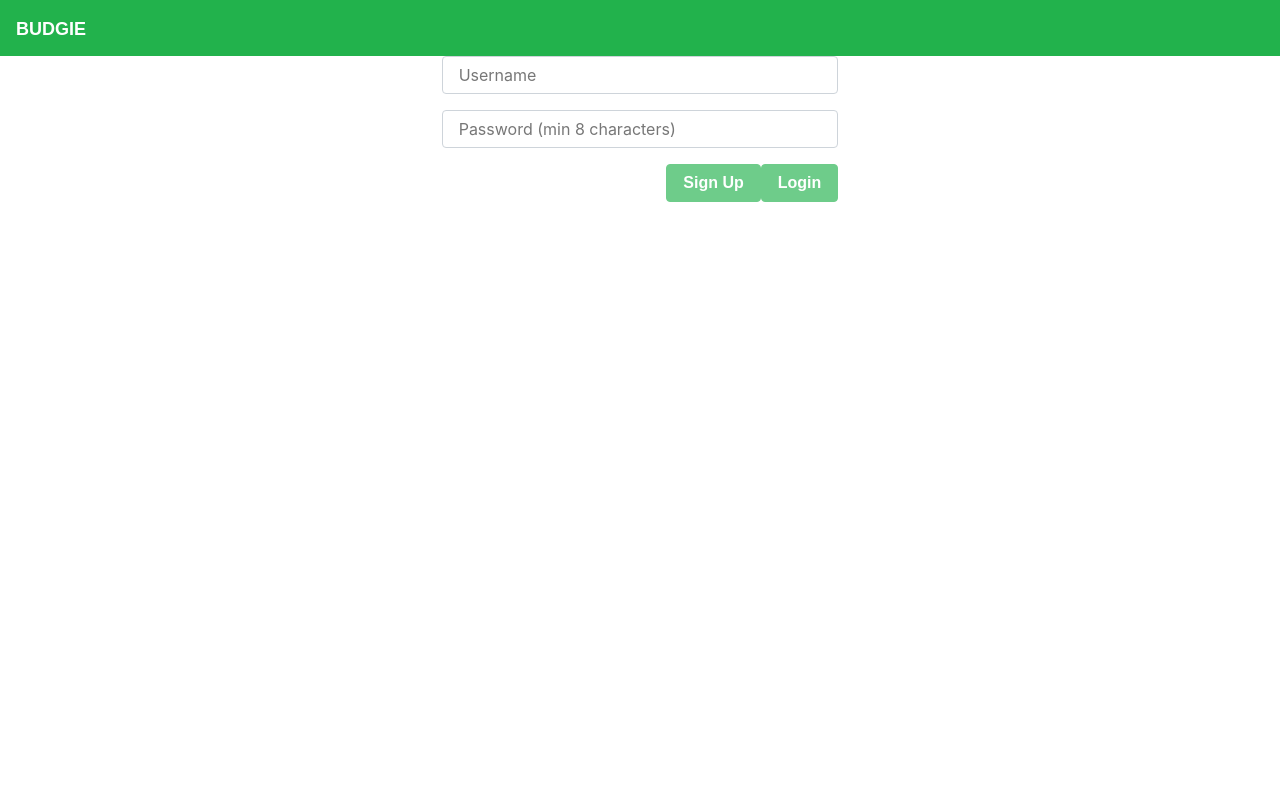
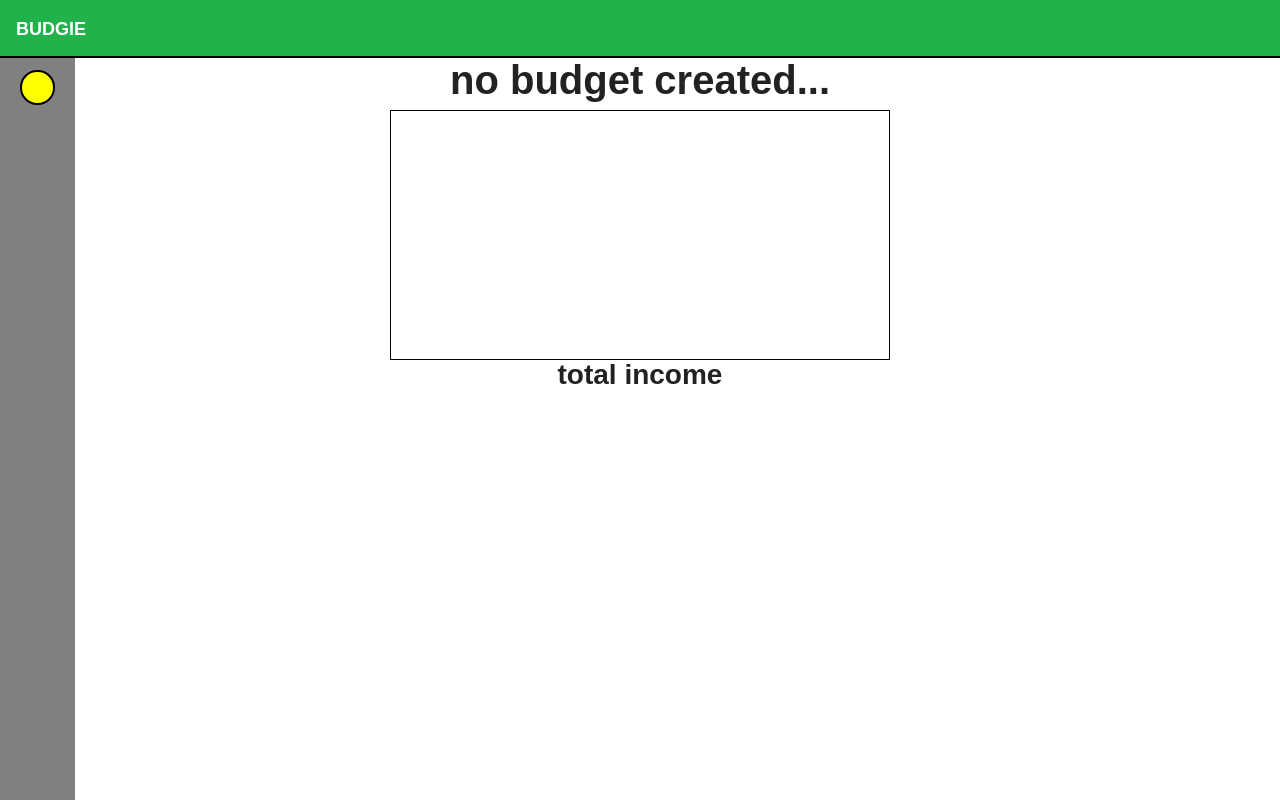
Before and after one commit to aj-reid14/Budgie, a React (Create React App) app in the folder client/: page / in a window 1280 px wide. Built offline with nearby package versions, Linux system fonts and the light colour scheme; a web font is replaced by a local one.

Commit message:
created simple budget page that displays area for pie-chart and sample button

```diff
--- a/client/public/index.html
+++ b/client/public/index.html
@@ -15,7 +15,8 @@
   <noscript>
     You need to enable JavaScript to run this app.
   </noscript>
-  <div id="root"></div>
+  <div id="root">
+  </div>
 </body>
 
 </html>
--- a/client/src/App.js
+++ b/client/src/App.js
@@ -1,6 +1,7 @@
 import React from "react";
 import { BrowserRouter as Router, Route, Switch } from "react-router-dom";
 import Login from "./pages/Login";
+import Budget from "./pages/Budgets";
 import Books from "./pages/Books";
 import Detail from "./pages/Detail";
 import NoMatch from "./pages/NoMatch";
@@ -10,13 +11,19 @@ function App() {
   return (
     <Router>
       <div>
+
+      <div>
         <Nav />
+      </div>
+
+      <div className="container">
         <Switch>
-          <Route exact path="/" component={Login} />
+          <Route exact path="/" component={Budget} />
           {/* <Route exact path="/books" component={Books} />
           <Route exact path="/books/:id" component={Detail} /> */}
           <Route component={NoMatch} />
         </Switch>
+          </div>
       </div>
     </Router>
   );
--- a/client/src/components/Nav/index.js
+++ b/client/src/components/Nav/index.js
@@ -1,8 +1,9 @@
 import React from "react";
+import "./style.css";
 
 function Nav() {
   return (
-    <nav className="navbar navbar-expand-lg navbar-dark bg-success">
+    <nav id="navbar" className="navbar navbar-expand-lg navbar-dark bg-success">
       <a className="navbar-brand" href="/">
         Budgie
       </a>
--- /dev/null
+++ b/client/src/components/Nav/style.css
@@ -0,0 +1,4 @@
+#navbar {
+    z-index: 10;
+    border-bottom: 2px solid black;
+}
--- /dev/null
+++ b/client/src/components/Sidebar/index.js
@@ -0,0 +1,10 @@
+import React from "react";
+import "./style.css";
+
+export default function Sidebar() {
+    return (
+        <div id="sidebar">
+            <div id="create-budget"></div>
+        </div>
+    )
+}
--- /dev/null
+++ b/client/src/components/Sidebar/style.css
@@ -0,0 +1,28 @@
+#sidebar {
+    position: fixed;
+    height: 100%;
+    width: 75px;
+    z-index: 1;
+    top: 0;
+    left: 0;
+    padding: 20px;
+    background-color: grey;
+}
+
+#create-budget {
+    position: relative;
+    margin: auto;
+    background-color: yellow;
+    width: 100%;
+    height: 34.5px;
+    top: 50px;
+    z-index: -5;
+
+    border: 2px solid black;
+    border-color: black;
+    border-radius: 17.25px;
+}
+
+#create-budget:hover {
+    border-color: white;
+}
--- /dev/null
+++ b/client/src/pages/Budget.css
@@ -0,0 +1,18 @@
+.budgetContainer {
+    z-index: -20;
+}
+
+#piechart-area {
+    margin: auto;
+    border: 1px solid black;
+    width: 500px;
+    height: 250px;
+}
+
+h1 {
+    text-align: center;
+}
+
+h3 {
+    text-align: center;
+}
--- /dev/null
+++ b/client/src/pages/Budgets.js
@@ -0,0 +1,39 @@
+import React, { Component } from "react";
+import Sidebar from "../components/Sidebar";
+import { Input, TextArea, FormBtn } from "../components/Form";
+import { Col, Row, Container } from "../components/Grid";
+import "./Budget.css";
+
+let containerStyle = {
+    "background-color": "red",
+    "z-index": -15
+}
+
+class Budget extends Component {
+
+    state = {
+        budgetName: "no budget created..."
+    }
+
+    render() {
+
+
+
+        return (
+
+            <Container>
+
+                <Sidebar></Sidebar>
+
+                <h1>{this.state.budgetName}</h1>
+                <div id="piechart-area"></div>
+                <h3> total income</h3>
+
+            </Container>
+
+        );
+    }
+
+}
+
+export default Budget;
```
